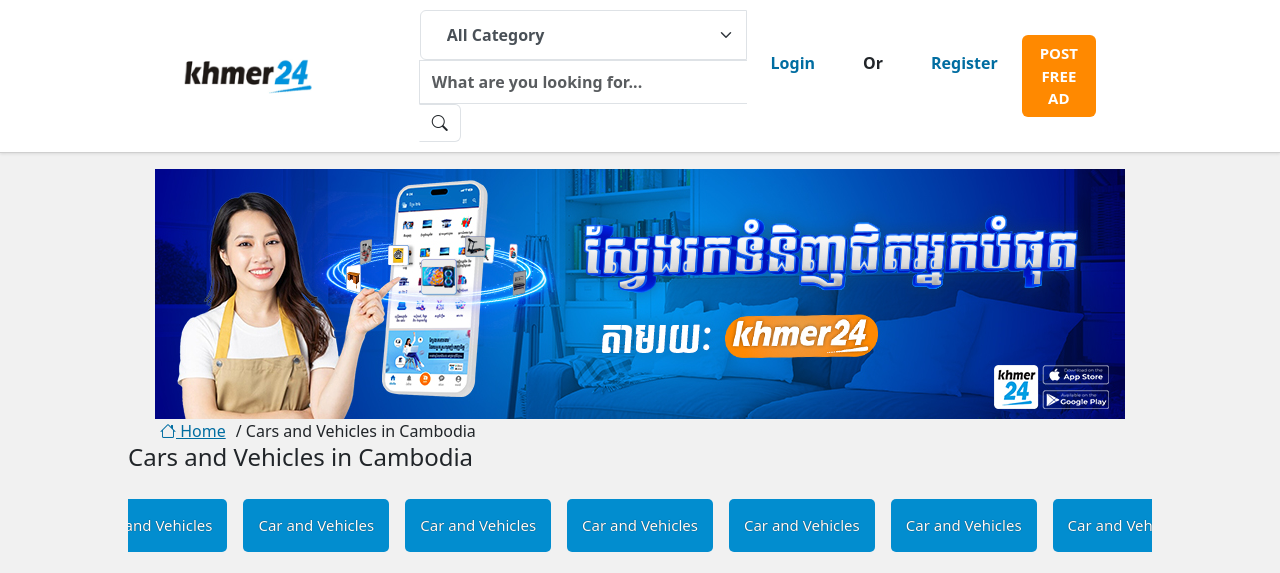
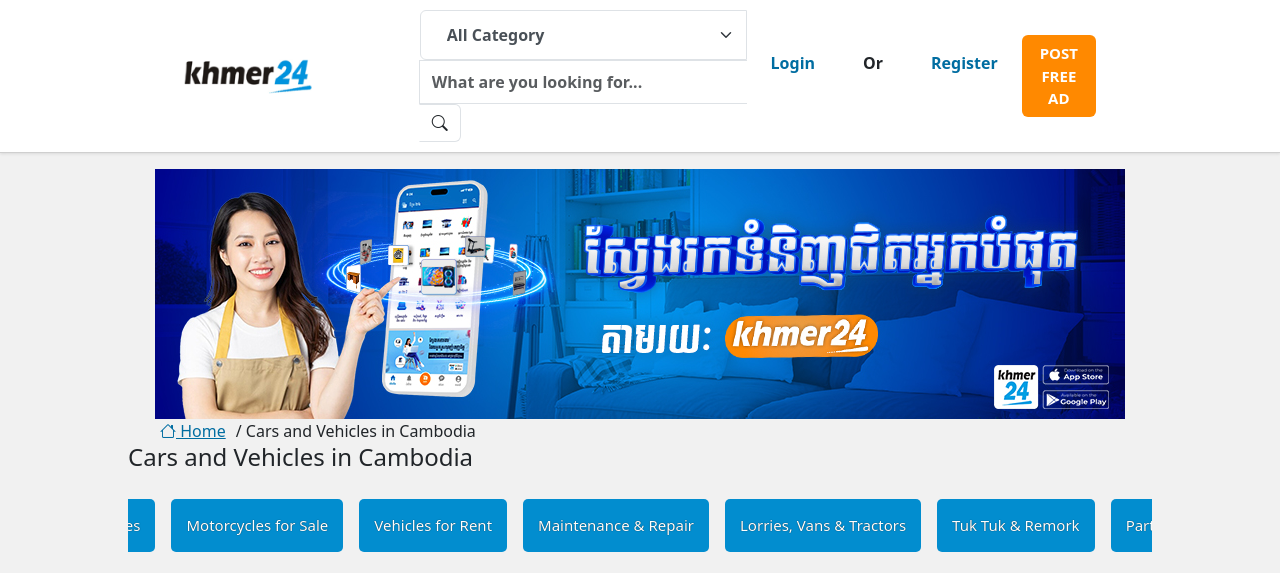
Before and after one commit to tikthib/Internet-Programming, a plain HTML site: page components/car_category.html in a window 1280 px wide. Shown: the top 573 px of the page. Drawn offline with nearby package versions, Linux system fonts and the light colour scheme; files whose address does not match are found by name.

Commit message:
update car category

```diff
--- a/components/car_category.html
+++ b/components/car_category.html
@@ -89,62 +89,42 @@
             </div>
             <div class="menu-item first-menu-item">
                 <div class="category">
-                    <a>Car and Vehicles</a>
+                    <a>Bicycles</a>
                 </div>
             </div>
             <div class="menu-item first-menu-item">
                 <div class="category">
-                    <a>Car and Vehicles</a>
+                    <a>Motorcycles for Sale</a>
                 </div>
             </div>
             <div class="menu-item first-menu-item">
                 <div class="category">
-                    <a>Car and Vehicles</a>
+                    <a>Vehicles for Rent</a>
                 </div>
             </div>
             <div class="menu-item first-menu-item">
                 <div class="category">
-                    <a>Car and Vehicles</a>
+                    <a>Maintenance & Repair</a>
                 </div>
             </div>
             <div class="menu-item first-menu-item">
                 <div class="category">
-                    <a>Car and Vehicles</a>
+                    <a>Lorries, Vans & Tractors</a>
                 </div>
             </div>
             <div class="menu-item first-menu-item">
                 <div class="category">
-                    <a>Car and Vehicles</a>
+                    <a>Tuk Tuk & Remork</a>
                 </div>
             </div>
             <div class="menu-item first-menu-item">
                 <div class="category">
-                    <a>Car and Vehicles</a>
+                    <a>Parts & Accessories</a>
                 </div>
             </div>
             <div class="menu-item first-menu-item">
                 <div class="category">
-                    <a>Car and Vehicles</a>
-                </div>
-            </div>
-            <div class="menu-item first-menu-item">
-                <div class="category">
-                    <a>Car and Vehicles</a>
-                </div>
-            </div>
-            <div class="menu-item first-menu-item">
-                <div class="category">
-                    <a>Car and Vehicles</a>
-                </div>
-            </div>
-            <div class="menu-item first-menu-item">
-                <div class="category">
-                    <a>Car and Vehicles</a>
-                </div>
-            </div>
-            <div class="menu-item first-menu-item">
-                <div class="category">
-                    <a>Car and Vehicles</a>
+                    <a>Others</a>
                 </div>
             </div>
         </div>
```
